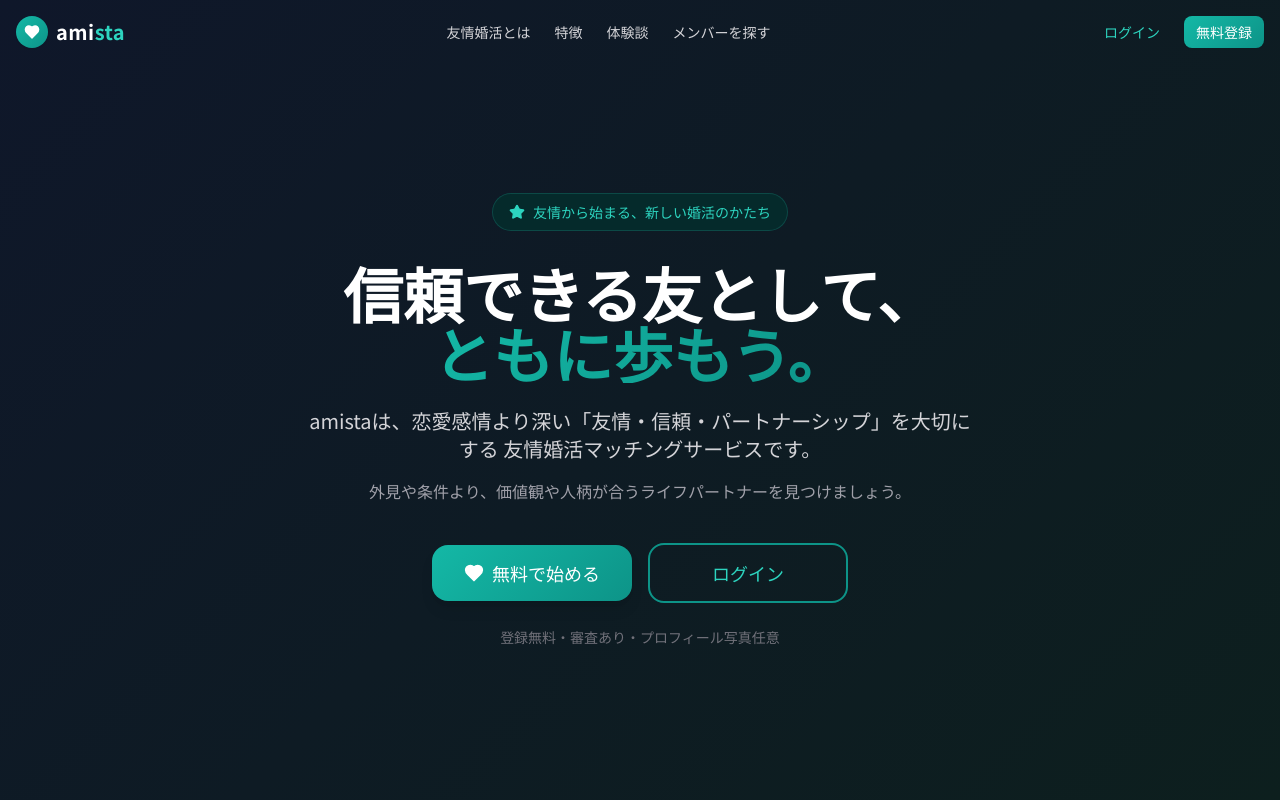
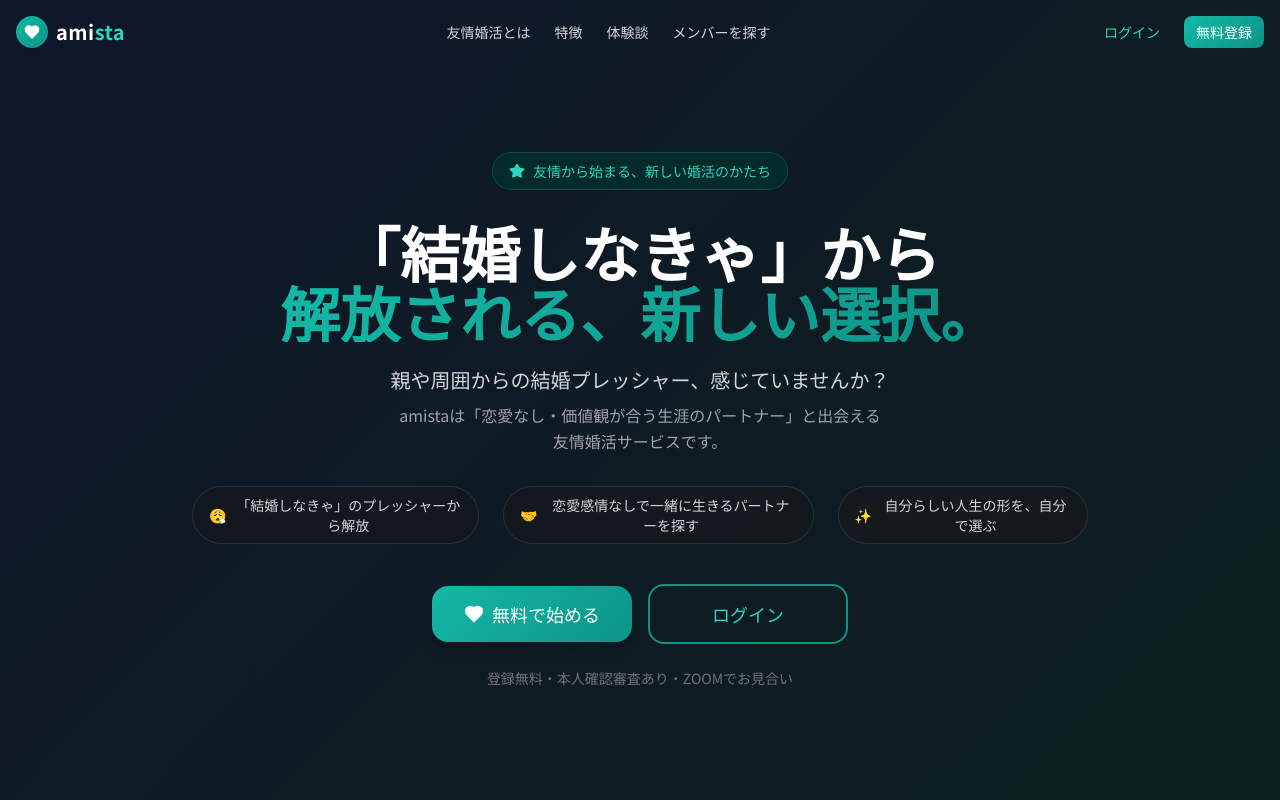
Before and after one commit to gugulumail8888-sys/platonic-match, a Next.js app: page / in a window 1280 px wide. Shown: the top 800 px of the page. Built offline with nearby package versions, Linux system fonts and the light colour scheme.

Commit message:
fix: update hero subtitle text

```diff
--- a/src/app/page.tsx
+++ b/src/app/page.tsx
@@ -23,7 +23,7 @@ export default function HomePage() {
           </div>
 
           <h1 className="text-4xl md:text-6xl font-bold text-white leading-tight mb-6">
-            信頼できる友として、
+            「結婚しなきゃ」から
             <br />
             <span style={{
               background: 'linear-gradient(135deg, #14b8a6 0%, #0d9488 100%)',
@@ -32,17 +32,34 @@ export default function HomePage() {
               backgroundClip: 'text',
               display: 'inline-block',
             }}>
-              ともに歩もう。
+              解放される、新しい選択。
             </span>
           </h1>
 
-          <p className="text-lg md:text-xl text-zinc-300 max-w-2xl mx-auto mb-4 leading-relaxed">
-            amistaは、恋愛感情より深い「友情・信頼・パートナーシップ」を大切にする
-            友情婚活マッチングサービスです。
+          <p className="text-lg md:text-xl text-zinc-300 max-w-2xl mx-auto mb-2 leading-relaxed">
+            親や周囲からの結婚プレッシャー、感じていませんか？
           </p>
-          <p className="text-base text-zinc-400 max-w-xl mx-auto mb-10">
-            外見や条件より、価値観や人柄が合うライフパートナーを見つけましょう。
+          <p className="text-base text-zinc-400 max-w-xl mx-auto mb-8 leading-relaxed">
+            amistaは「恋愛なし・価値観が合う生涯のパートナー」と出会える<br className="hidden sm:block" />
+            友情婚活サービスです。
           </p>
+
+          {/* 3つのポイント */}
+          <div className="flex flex-col sm:flex-row items-center justify-center gap-3 sm:gap-6 mb-10">
+            {[
+              { emoji: '😮‍💨', text: '「結婚しなきゃ」のプレッシャーから解放' },
+              { emoji: '🤝',   text: '恋愛感情なしで一緒に生きるパートナーを探す' },
+              { emoji: '✨',   text: '自分らしい人生の形を、自分で選ぶ' },
+            ].map(({ emoji, text }) => (
+              <div
+                key={text}
+                className="flex items-center gap-2 bg-zinc-900/60 border border-zinc-700/60 rounded-full px-4 py-2 text-sm text-zinc-300 backdrop-blur-sm"
+              >
+                <span>{emoji}</span>
+                <span>{text}</span>
+              </div>
+            ))}
+          </div>
 
           <div className="flex flex-col sm:flex-row items-center justify-center gap-4">
             <Link href="/register">
@@ -59,7 +76,7 @@ export default function HomePage() {
           </div>
 
           <p className="text-sm text-zinc-500 mt-6">
-            登録無料・審査あり・プロフィール写真任意
+            登録無料・本人確認審査あり・ZOOMでお見合い
           </p>
         </div>
       </section>
```
